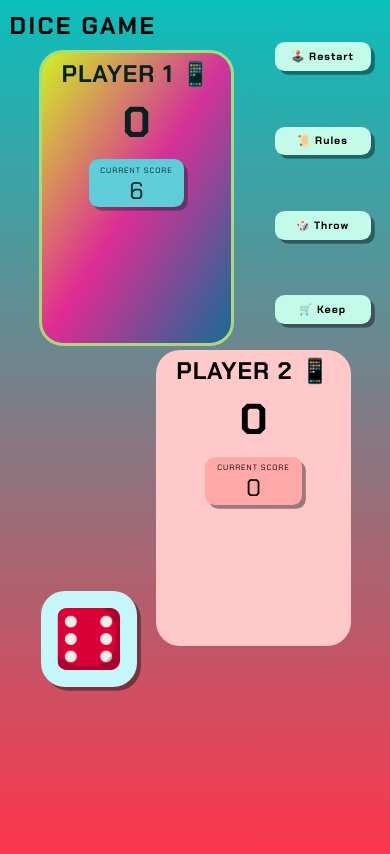
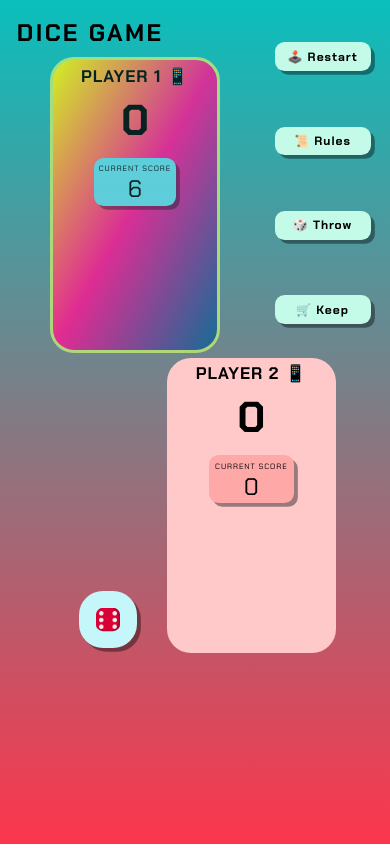
Before and after one commit to Pszkudlarek07/HomePage, a plain HTML site: page index.html in a window 390 px wide. Both pictures are taken after a click on the button "🎲 Throw". Drawn offline with Linux system fonts and the light colour scheme.

Commit message:
update queries folder

```diff
--- a/queries.css
+++ b/queries.css
@@ -4,6 +4,9 @@
 @media (max-width: 104em) {
   html {
     font-size: 50%;
+  }
+  body {
+    padding: 1.5rem;
   }
 }
 
@@ -29,6 +32,9 @@
   .gamer--0 {
     width: 40%;
     height: 35vh;
+  }
+  .img-cls {
+    height: 15rem;
   }
 }
 
@@ -62,6 +68,9 @@
   .current-label {
     font-size: 1.6rem;
   }
+  .gamer--0 {
+    margin-right: 25rem;
+  }
 }
 
 /* *****************
@@ -72,13 +81,21 @@
   html {
     font-size: 32%;
   }
+
   .gamer--1,
   .gamer--0 {
-    width: 50%;
+    width: 45%;
     height: 35vh;
   }
   .button {
     width: 20rem;
+    font-size: 2.5rem;
+  }
+  .img-cls {
+    height: 12rem;
+  }
+  .gamer-name {
+    font-size: 3.5rem;
   }
 }
 
```
